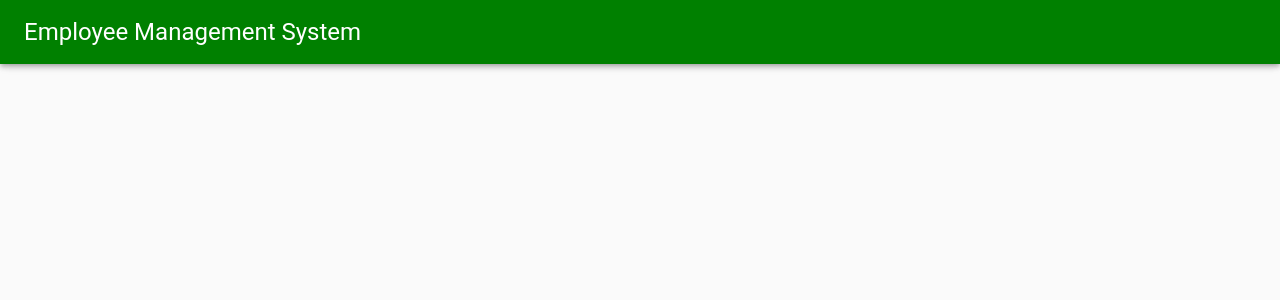
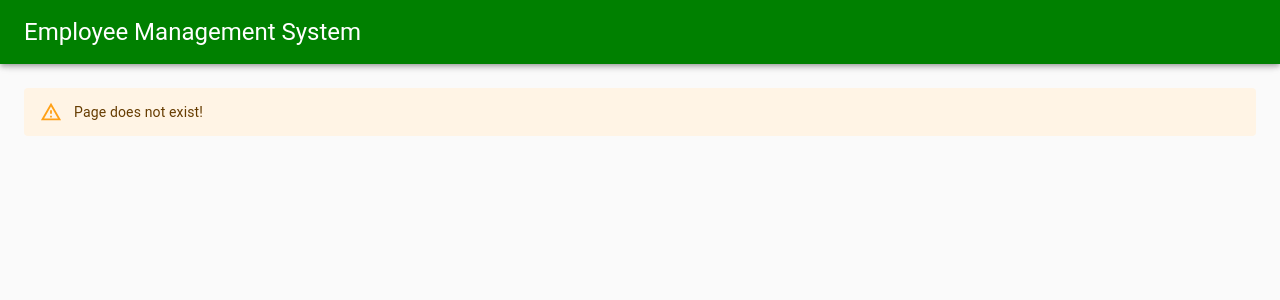
Before and after one commit to mgroholy/employee-manager-frontend, a React (Create React App) app: page /positions in a window 1280 px wide. Shown: the top 300 px of the page. Built offline with nearby package versions, Linux system fonts and the light colour scheme; no server answers.

Commit message:
feat: implement NotFound component

```diff
--- a/src/App.js
+++ b/src/App.js
@@ -13,6 +13,7 @@ import Login from "./components/Login/Login";
 import { UserContext } from "./components/Security/UserContext";
 import PrivateRoute from "./components/Security/PrivateRoute";
 import CurrentUser from "./components/Security/CurrentUser";
+import NotFound from "./components/NotFound";
 
 const useStyles = makeStyles((theme) => ({
   root: {
@@ -54,6 +55,7 @@ function App() {
               component={DepartmentList}
             />
             <Route exact path="/sign-in" component={Login} />
+            <Route path="*" component={NotFound} />
           </Switch>
         </main>
       </div>
--- /dev/null
+++ b/src/components/NotFound.js
@@ -0,0 +1,8 @@
+import React from "react";
+import Alert from "@material-ui/lab/Alert";
+
+const NotFound = () => {
+  return <Alert severity="warning">Page does not exist!</Alert>;
+};
+
+export default NotFound;
--- a/src/components/bars/SideBar.js
+++ b/src/components/bars/SideBar.js
@@ -68,6 +68,8 @@ const SideBar = () => {
         <Toolbar />
         <div className={classes.drawerContainer}>
           <List>
+            {user !== null && user !== "anonymousUser" && (
+              <>
                 <ListItem>
                   <ListItemIcon style={{ color: "white" }}>
                     <VerifiedUser />
@@ -83,6 +85,8 @@ const SideBar = () => {
                 </ListItem>
 
                 <Divider style={{ backgroundColor: "white" }} />
+              </>
+            )}
 
             <ListItem
               button
```
Lines whose indentation alone changed are shown as unchanged.
